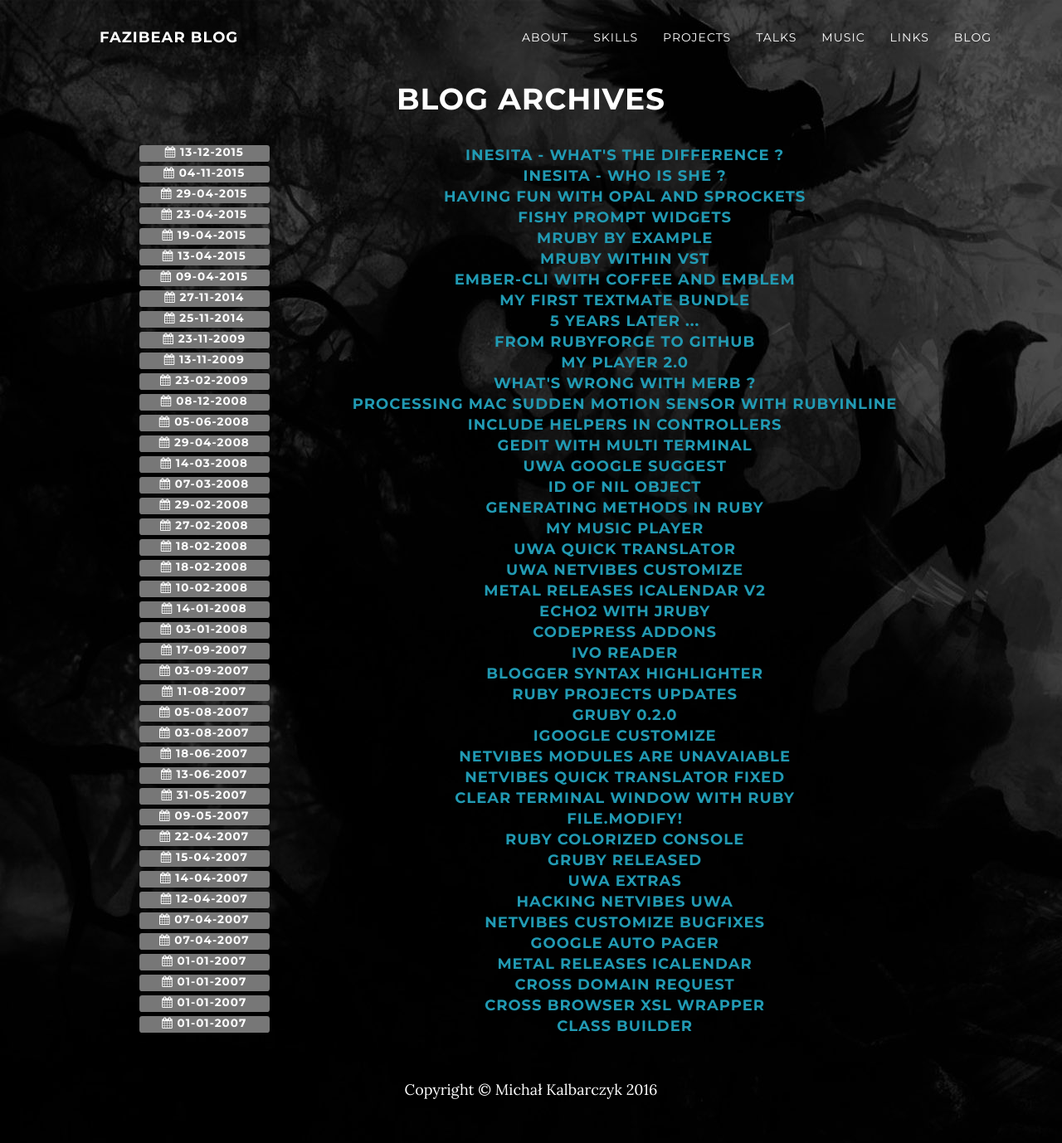
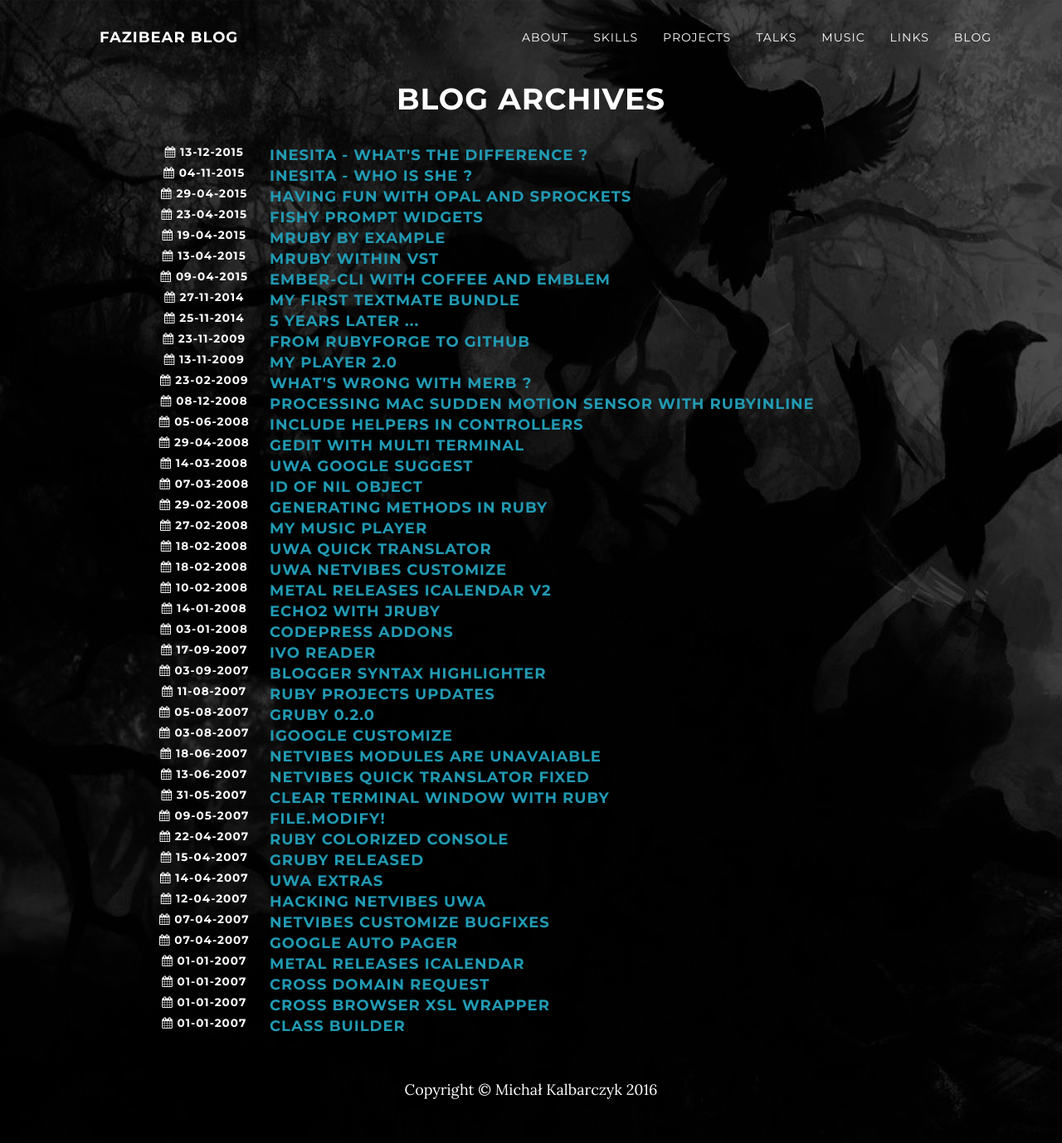
Before and after one commit to fazibear/fazibear.github.io, a Jekyll site: the page built from blog.html, in a window 1280 px wide and 1378 px high. Shown: the whole window at 83% size. Built offline with Jekyll 4.4.1, drawn with Linux system fonts in a browser that asks for light colours; some web fonts are replaced.

Commit message:
fix styles

```diff
--- a/_includes/posts.html
+++ b/_includes/posts.html
@@ -5,8 +5,8 @@
   <div class="row">
     <div class="col-md-10 col-md-offset-1">
       <h4 class="text-left">
-        <span class="label label-default col-md-2"><i class="fa fa-calendar"></i> {{ post.date | date: "%d-%m-%Y" }}</span>
-        <a class="col-md-offset-1" href="{{ post.url | prepend: site.baseurl }}">{{ post.title }}</a>
+        <span class="label col-md-2"><i class="fa fa-calendar"></i> {{ post.date | date: "%d-%m-%Y" }}</span>
+        <a href="{{ post.url | prepend: site.baseurl }}">{{ post.title }}</a>
       </h4>
     </div>
   </div>
```
Also changed, not shown: _includes/css/grayscale.css (+6 -5 lines), Gemfile.lock.
